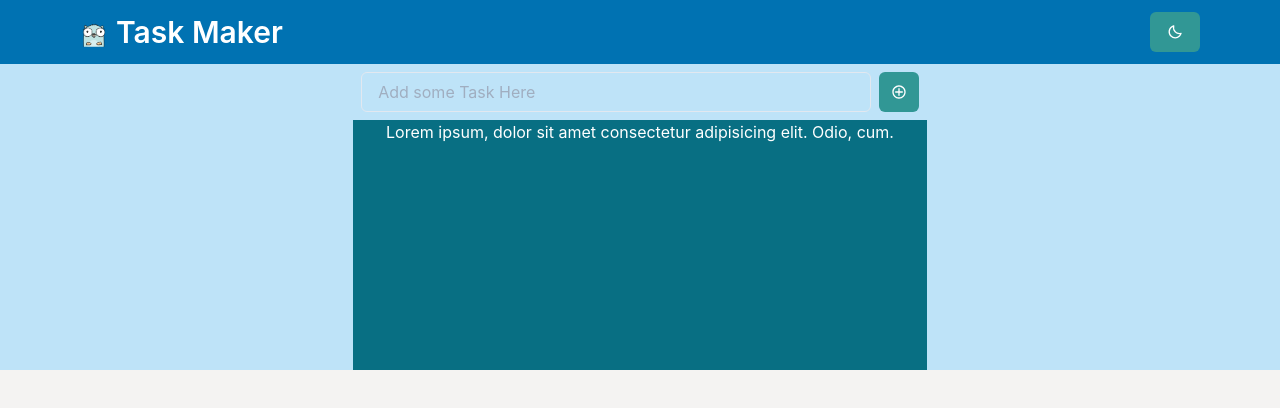
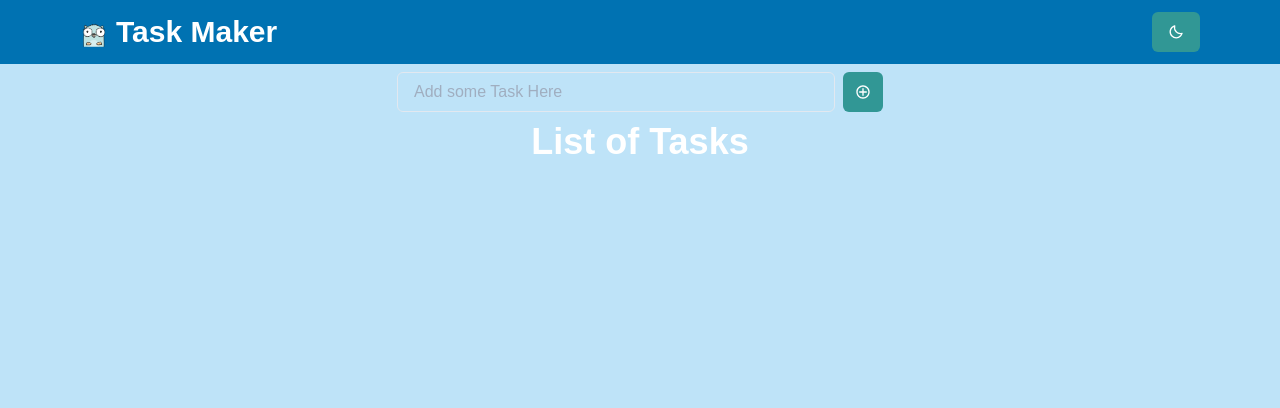
Before and after one commit to bryancastillo10/TaskMaker, a React (Vite) app in the folder client/: page / in a window 1280 px wide. Shown: the top 408 px of the page. Built offline with nearby package versions, Linux system fonts and the light colour scheme.

Commit message:
custom font family

```diff
--- a/client/src/components/ToDoList.tsx
+++ b/client/src/components/ToDoList.tsx
@@ -1,8 +1,8 @@
-import { VStack } from "@chakra-ui/react";
+import { VStack, Heading } from "@chakra-ui/react";
 const ToDoList = () => {
   return (
-      <VStack bg="cyan.800" h="250px">
-          <p>Lorem ipsum, dolor sit amet consectetur adipisicing elit. Odio, cum.</p>
+      <VStack  h="250px">
+         <Heading variant="h2">List of Tasks</Heading>
     </VStack>
   )
 }
--- a/client/src/index.css
+++ /dev/null
@@ -1,67 +0,0 @@
-:root {
-  font-family: Poppins, system-ui, Avenir, Helvetica, Arial, sans-serif;
-  line-height: 1.5;
-  font-weight: 400;
-
-  color-scheme: light dark;
-  color: rgba(244, 243, 242, 0.87);
-  background-color: #242424;
-
-  font-synthesis: none;
-  text-rendering: optimizeLegibility;
-  -webkit-font-smoothing: antialiased;
-  -moz-osx-font-smoothing: grayscale;
-}
-
-a {
-  font-weight: 500;
-  color: #646cff;
-  text-decoration: inherit;
-}
-a:hover {
-  color: #535bf2;
-}
-
-body {
-  margin: 0;
-  justify-content:center;
-  min-width: 320px;
-  min-height: 100vh;
-}
-
-h1 {
-  font-size: 3.2em;
-  line-height: 1.1;
-}
-
-button {
-  border-radius: 8px;
-  border: 1px solid transparent;
-  padding: 0.6em 1.2em;
-  font-size: 1em;
-  font-weight: 500;
-  font-family: inherit;
-  background-color: #1a1a1a;
-  cursor: pointer;
-  transition: border-color 0.25s;
-}
-button:hover {
-  border-color: #646cff;
-}
-button:focus,
-button:focus-visible {
-  outline: 4px auto -webkit-focus-ring-color;
-}
-
-@media (prefers-color-scheme: light) {
-  :root {
-    color: #213547;
-    background-color: #f4f3f2;
-  }
-  a:hover {
-    color: #747bff;
-  }
-  button {
-    background-color: #d4d4d4;
-  }
-}
--- a/client/src/main.tsx
+++ b/client/src/main.tsx
@@ -3,7 +3,6 @@ import { createRoot } from 'react-dom/client'
 import { ChakraProvider } from '@chakra-ui/react'
 import theme from './theme/theme.ts';
 
-import './index.css'
 import App from './App.tsx'
 
 createRoot(document.getElementById("root")!).render(
--- /dev/null
+++ b/client/src/theme/styles.ts
@@ -0,0 +1,22 @@
+const colors = {
+  brand: {
+    100: "#0072b2",
+    900: "#1a202c",
+  },
+};
+
+
+const fonts = {
+  heading: "'Poppins', sans-serif",
+  body: "'Poppins', sans-serif",
+
+};
+
+
+const fontWeights = {
+  normal: 400,
+  medium: 500,
+  bold: 700,
+};
+
+export { colors, fonts,  fontWeights };
--- a/client/src/theme/theme.ts
+++ b/client/src/theme/theme.ts
@@ -1,20 +1,16 @@
 import { extendTheme } from "@chakra-ui/react";
-
+import { colors, fonts, fontWeights } from "./styles";
 const config = {
   initialColorMode: "light",
   useSystemColorMode: false,
 };
 
-const colors = {
-  brand: {
-    100: "#0072b2",
-    900: "#1a202c",
-  },
-};
 
 const theme = extendTheme({
   config,
   colors,
+  fonts,
+  fontWeights,
   styles: {
     global: (props: { colorMode: string; }) => ({
       body: {
```
